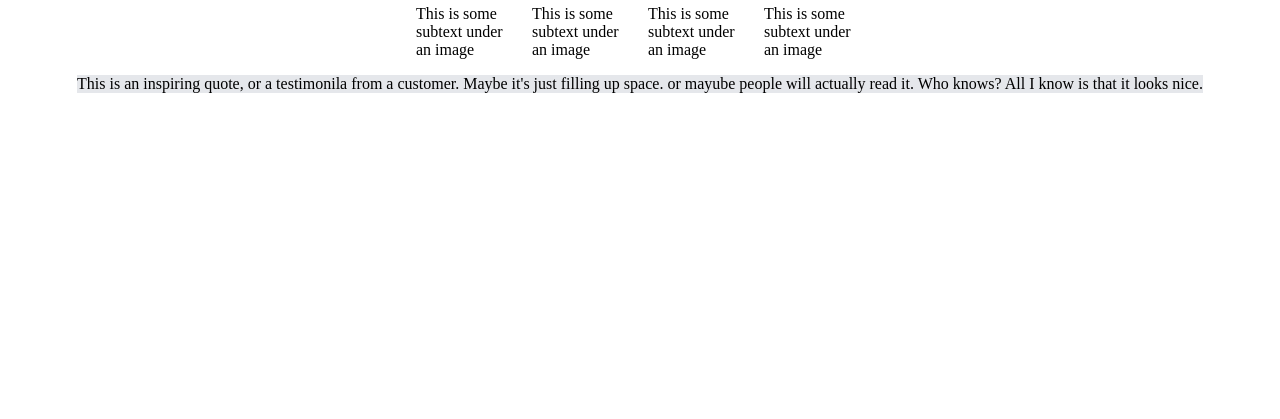
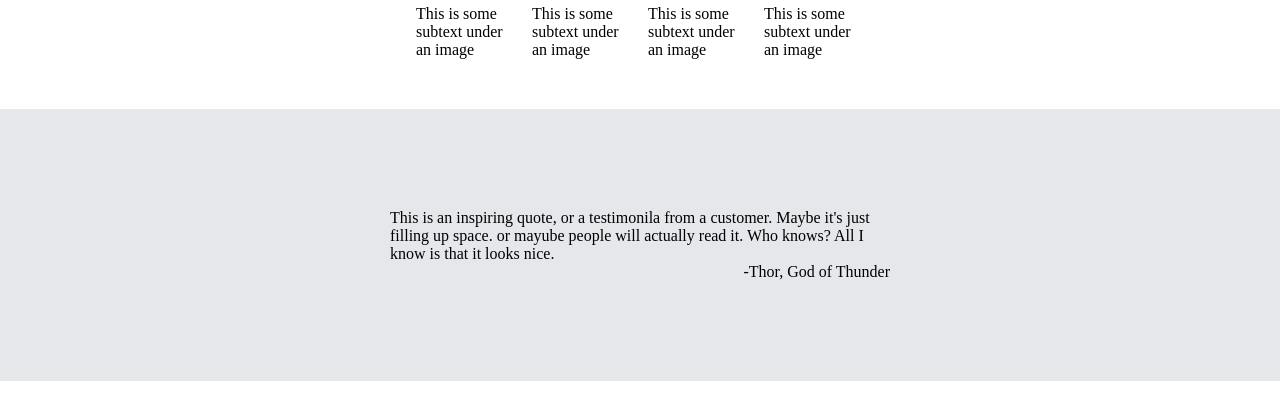
Before and after one commit to qrafiq1/home-page, a plain HTML site: page index.html in a window 1280 px wide. Shown: the part 487-906 px from the top of the page. Before the commit the page ends 800 px from the top, so only its background shows below. Drawn offline with Linux system fonts and the light colour scheme.

Commit message:
Added quote box

```diff
--- a/index.html
+++ b/index.html
@@ -18,8 +18,8 @@
     <div class="top">
         <div class="container">
             <div class="title">This Website is awesome</div>
-        <div class="content">This website has some subtext that goes here under the main title.</div>
-        <button>Sign up</button>
+            <div class="content">This website has some subtext that goes here under the main title.</div>
+            <button>Sign up</button>
         </div>
         <div class="image"> <img src="" alt="placeholder for an image"></div>
     </div>
@@ -43,10 +43,11 @@
                 This is some subtext under an image
             </div>
         </div>
-        <div class="quote-box">
-            <div class="quote-text">This is an inspiring quote, or a testimonila from a customer. Maybe it's just filling up space. or mayube people will actually read it. Who knows? All I know is that it looks nice.</div>
+    </div>
+    <div class="quote-box">
+        <div class="quote-text">This is an inspiring quote, or a testimonila from a customer. Maybe it's just filling up space. or mayube people will actually read it. Who knows? All I know is that it looks nice.</div>
+        <div class="quoter">-Thor, God of Thunder</div>
+    </div>
 
-        </div>
-    </div>
 </body>
 </html>
--- a/style.css
+++ b/style.css
@@ -91,12 +91,22 @@ button {
 }
 
 .quote-box {
+    display: flex;
     background-color: #E5E7EB;
-    display: flex;
+    flex-direction: column;
     justify-content: center;
     align-items: center;
+    margin: 50px 0;
 }
 
 .quote-text {
+    display: flex;
+    width: 500px;
+    padding-top: 100px;
+}
 
+.quoter {
+    text-align: end;
+    width: 500px;
+    padding-bottom: 100px;
 }
```
